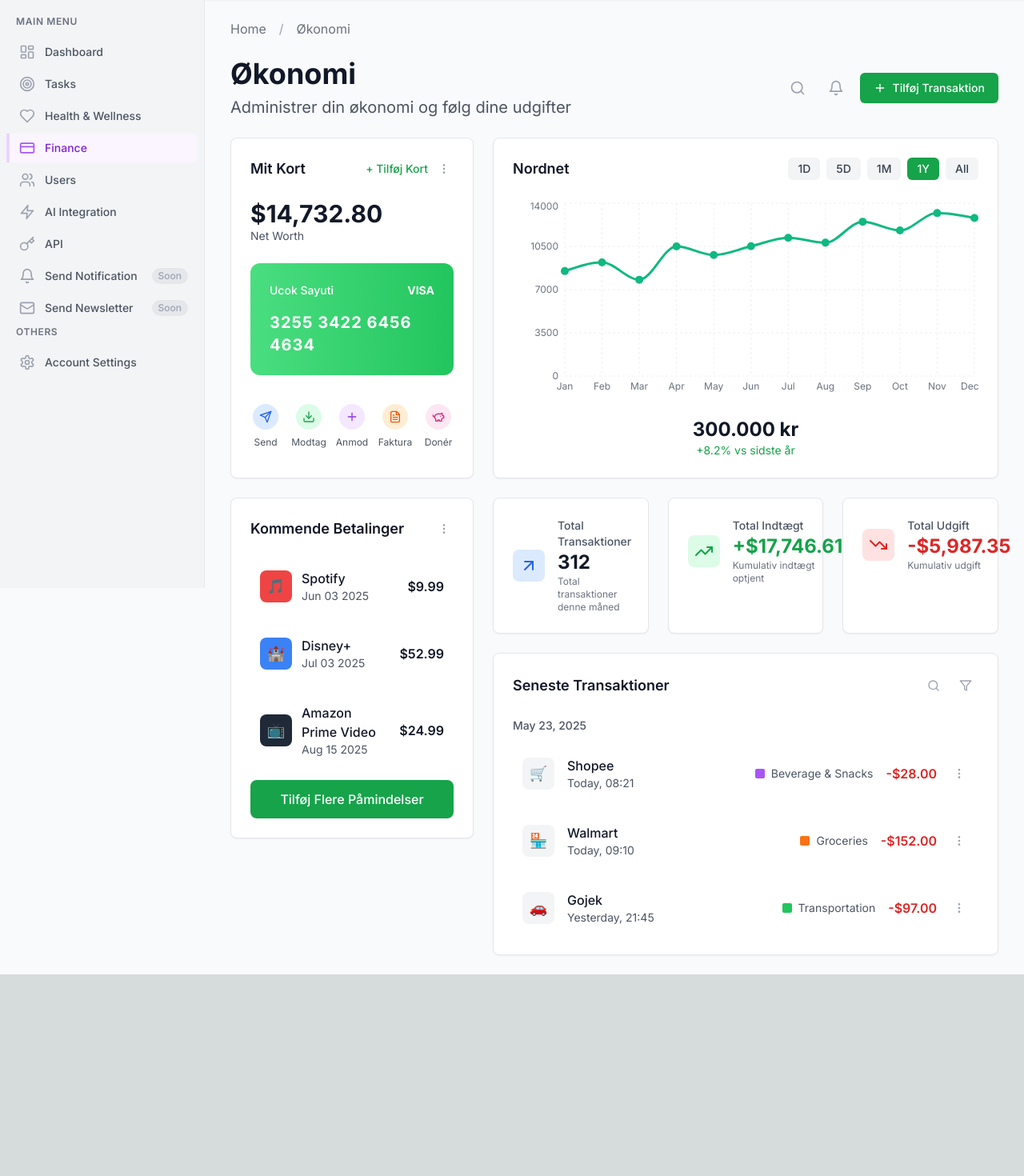
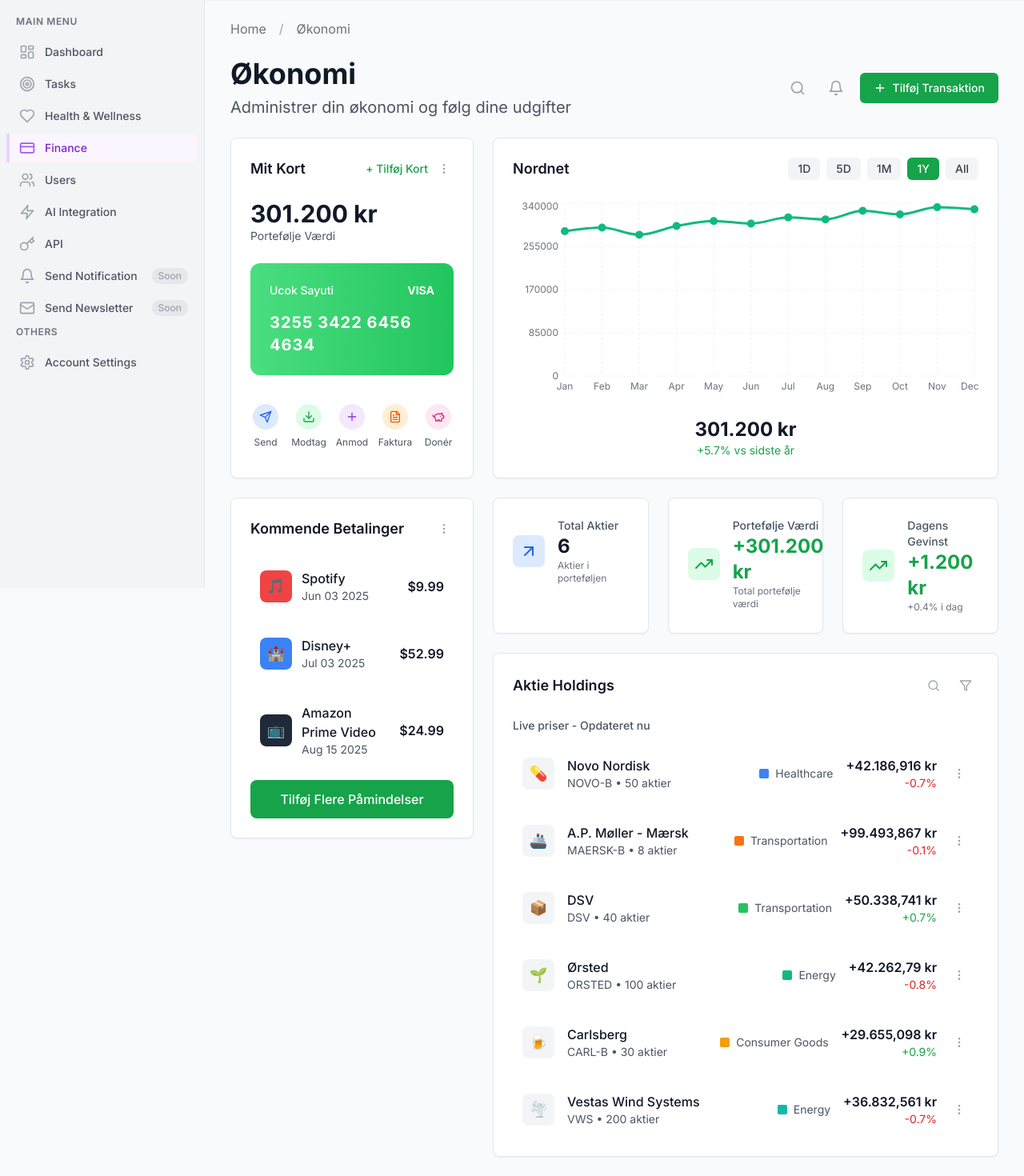
Before and after one commit to Revilo-1/Newdash, a Next.js app: page /finance in a window 1280 px wide. Shown: the part 65-1535 px from the top of the page at 80% size. Before the commit the page ends 1283 px from the top, so only its background shows below. Built offline with nearby package versions, Linux system fonts and the light colour scheme; no server answers; sample sign-in values are in the browser's storage.

Commit message:
implement mock Nordnet integration with Danish stocks and real-time simulation

```diff
--- a/src/components/finance/FinanceView.tsx
+++ b/src/components/finance/FinanceView.tsx
@@ -1,6 +1,6 @@
 'use client'
 
-import { useState } from 'react'
+import { useState, useEffect } from 'react'
 import {
   Search,
   Bell,
@@ -27,20 +27,20 @@
   mode: DashboardMode
 }
 
-// Sample data for expenses chart
-const expensesData = [
-  { month: 'Jan', amount: 8500 },
-  { month: 'Feb', amount: 9200 },
-  { month: 'Mar', amount: 7800 },
-  { month: 'Apr', amount: 10500 },
-  { month: 'May', amount: 9800 },
-  { month: 'Jun', amount: 10512 },
-  { month: 'Jul', amount: 11200 },
-  { month: 'Aug', amount: 10800 },
-  { month: 'Sep', amount: 12500 },
-  { month: 'Oct', amount: 11800 },
-  { month: 'Nov', amount: 13200 },
-  { month: 'Dec', amount: 12800 }
+// Mock Nordnet portfolio data
+const portfolioData = [
+  { month: 'Jan', amount: 285000 },
+  { month: 'Feb', amount: 292000 },
+  { month: 'Mar', amount: 278000 },
+  { month: 'Apr', amount: 295000 },
+  { month: 'May', amount: 305000 },
+  { month: 'Jun', amount: 300000 },
+  { month: 'Jul', amount: 312000 },
+  { month: 'Aug', amount: 308000 },
+  { month: 'Sep', amount: 325000 },
+  { month: 'Oct', amount: 318000 },
+  { month: 'Nov', amount: 332000 },
+  { month: 'Dec', amount: 328000 }
 ]
 
 // Sample upcoming payments
@@ -71,43 +71,115 @@
   }
 ]
 
-// Sample recent transactions
-const recentTransactions = [
+// Mock Danish stock holdings
+const stockHoldings = [
   {
     id: '1',
-    name: 'Shopee',
-    logo: '🛒',
-    time: 'Today, 08:21',
-    category: 'Beverage & Snacks',
-    categoryColor: 'bg-purple-500',
-    amount: '-$28.00',
-    type: 'expense'
+    name: 'Novo Nordisk',
+    symbol: 'NOVO-B',
+    logo: '💊',
+    time: 'Live',
+    category: 'Healthcare',
+    categoryColor: 'bg-blue-500',
+    amount: '+42.500 kr',
+    type: 'profit',
+    change: '+1.2%',
+    shares: '50 aktier'
   },
   {
     id: '2',
-    name: 'Walmart',
-    logo: '🏪',
-    time: 'Today, 09:10',
-    category: 'Groceries',
+    name: 'A.P. Møller - Mærsk',
+    symbol: 'MAERSK-B',
+    logo: '🚢',
+    time: 'Live',
+    category: 'Transportation',
     categoryColor: 'bg-orange-500',
-    amount: '-$152.00',
-    type: 'expense'
+    amount: '+99.600 kr',
+    type: 'profit',
+    change: '-1.4%',
+    shares: '8 aktier'
   },
   {
     id: '3',
-    name: 'Gojek',
-    logo: '🚗',
-    time: 'Yesterday, 21:45',
+    name: 'DSV',
+    symbol: 'DSV',
+    logo: '📦',
+    time: 'Live',
     category: 'Transportation',
     categoryColor: 'bg-green-500',
-    amount: '-$97.00',
-    type: 'expense'
+    amount: '+50.000 kr',
+    type: 'profit',
+    change: '+2.1%',
+    shares: '40 aktier'
+  },
+  {
+    id: '4',
+    name: 'Ørsted',
+    symbol: 'ORSTED',
+    logo: '🌱',
+    time: 'Live',
+    category: 'Energy',
+    categoryColor: 'bg-emerald-500',
+    amount: '+42.600 kr',
+    type: 'profit',
+    change: '-1.9%',
+    shares: '100 aktier'
+  },
+  {
+    id: '5',
+    name: 'Carlsberg',
+    symbol: 'CARL-B',
+    logo: '🍺',
+    time: 'Live',
+    category: 'Consumer Goods',
+    categoryColor: 'bg-amber-500',
+    amount: '+29.400 kr',
+    type: 'profit',
+    change: '+1.6%',
+    shares: '30 aktier'
+  },
+  {
+    id: '6',
+    name: 'Vestas Wind Systems',
+    symbol: 'VWS',
+    logo: '🌪️',
+    time: 'Live',
+    category: 'Energy',
+    categoryColor: 'bg-teal-500',
+    amount: '+37.100 kr',
+    type: 'profit',
+    change: '+1.8%',
+    shares: '200 aktier'
   }
 ]
 
 export default function FinanceView({ mode }: FinanceViewProps) {
   const { t } = useLanguage()
   const [selectedTimeframe, setSelectedTimeframe] = useState('1Y')
+  const [liveHoldings, setLiveHoldings] = useState(stockHoldings)
+
+  // Simulate real-time price updates
+  useEffect(() => {
+    const interval = setInterval(() => {
+      setLiveHoldings(prevHoldings =>
+        prevHoldings.map(holding => {
+          // Simulate small price changes
+          const change = (Math.random() - 0.5) * 0.02 // ±1% change
+          const currentValue = parseFloat(holding.amount.replace(/[^\d]/g, ''))
+          const newValue = Math.max(0, currentValue + (currentValue * change))
+          const newChange = change > 0 ? `+${(change * 100).toFixed(1)}%` : `${(change * 100).toFixed(1)}%`
+
+          return {
+            ...holding,
+            amount: `+${newValue.toLocaleString('da-DK')} kr`,
+            change: newChange
+          }
+        })
+      )
+    }, 5000) // Update every 5 seconds
+
+    return () => clearInterval(interval)
+  }, [])
 
   // Only show this page for private dashboard
   if (mode !== 'private') {
@@ -182,10 +254,10 @@
               </div>
             </div>
 
-            {/* Net Worth */}
+            {/* Portfolio Value */}
             <div className="mb-6">
-              <p className="text-3xl font-bold text-gray-900">$14,732.80</p>
-              <p className="text-sm text-gray-600">Net Worth</p>
+              <p className="text-3xl font-bold text-gray-900">301.200 kr</p>
+              <p className="text-sm text-gray-600">Portefølje Værdi</p>
             </div>
 
             {/* Virtual Card */}
@@ -291,7 +363,7 @@
 
             <div className="h-64">
               <ResponsiveContainer width="100%" height="100%">
-                <LineChart data={expensesData}>
+                <LineChart data={portfolioData}>
                   <CartesianGrid strokeDasharray="3 3" stroke="#f0f0f0" />
                   <XAxis
                     dataKey="month"
@@ -314,7 +386,7 @@
                       fontSize: '12px',
                       boxShadow: '0 4px 6px -1px rgba(0, 0, 0, 0.1)'
                     }}
-                    formatter={(value) => [`$${value.toLocaleString()}`, 'Udgifter']}
+                    formatter={(value) => [`${value.toLocaleString()} kr`, 'Portefølje Værdi']}
                   />
                   <Line
                     type="monotone"
@@ -329,8 +401,8 @@
             </div>
 
             <div className="mt-4 text-center">
-              <p className="text-2xl font-bold text-gray-900">300.000 kr</p>
-              <p className="text-sm text-green-600">+8.2% vs sidste år</p>
+              <p className="text-2xl font-bold text-gray-900">301.200 kr</p>
+              <p className="text-sm text-green-600">+5.7% vs sidste år</p>
             </div>
           </div>
 
@@ -342,9 +414,9 @@
                   <ArrowUpRight className="h-6 w-6 text-blue-600" />
                 </div>
                 <div className="ml-4">
-                  <p className="text-sm font-medium text-gray-600">Total Transaktioner</p>
-                  <p className="text-2xl font-bold text-gray-900">312</p>
-                  <p className="text-xs text-gray-500">Total transaktioner denne måned</p>
+                  <p className="text-sm font-medium text-gray-600">Total Aktier</p>
+                  <p className="text-2xl font-bold text-gray-900">6</p>
+                  <p className="text-xs text-gray-500">Aktier i porteføljen</p>
                 </div>
               </div>
             </div>
@@ -355,31 +427,31 @@
                   <TrendingUp className="h-6 w-6 text-green-600" />
                 </div>
                 <div className="ml-4">
-                  <p className="text-sm font-medium text-gray-600">Total Indtægt</p>
-                  <p className="text-2xl font-bold text-green-600">+$17,746.61</p>
-                  <p className="text-xs text-gray-500">Kumulativ indtægt optjent</p>
+                  <p className="text-sm font-medium text-gray-600">Portefølje Værdi</p>
+                  <p className="text-2xl font-bold text-green-600">+301.200 kr</p>
+                  <p className="text-xs text-gray-500">Total portefølje værdi</p>
                 </div>
               </div>
             </div>
 
             <div className="bg-white rounded-lg shadow-sm border border-gray-200 p-6">
               <div className="flex items-center">
-                <div className="p-2 bg-red-100 rounded-lg">
-                  <TrendingDown className="h-6 w-6 text-red-600" />
+                <div className="p-2 bg-green-100 rounded-lg">
+                  <TrendingUp className="h-6 w-6 text-green-600" />
                 </div>
                 <div className="ml-4">
-                  <p className="text-sm font-medium text-gray-600">Total Udgift</p>
-                  <p className="text-2xl font-bold text-red-600">-$5,987.35</p>
-                  <p className="text-xs text-gray-500">Kumulativ udgift</p>
+                  <p className="text-sm font-medium text-gray-600">Dagens Gevinst</p>
+                  <p className="text-2xl font-bold text-green-600">+1.200 kr</p>
+                  <p className="text-xs text-gray-500">+0.4% i dag</p>
                 </div>
               </div>
             </div>
           </div>
 
-          {/* Recent Transactions */}
+          {/* Stock Holdings */}
           <div className="bg-white rounded-lg shadow-sm border border-gray-200 p-6">
             <div className="flex items-center justify-between mb-6">
-              <h2 className="text-lg font-semibold text-gray-900">Seneste Transaktioner</h2>
+              <h2 className="text-lg font-semibold text-gray-900">Aktie Holdings</h2>
               <div className="flex items-center space-x-2">
                 <button className="p-2 text-gray-400 hover:text-gray-600">
                   <Search className="h-4 w-4" />
@@ -391,26 +463,27 @@
             </div>
 
             <div className="mb-4">
-              <p className="text-sm font-medium text-gray-600">May 23, 2025</p>
+              <p className="text-sm font-medium text-gray-600">Live priser - Opdateret nu</p>
             </div>
 
             <div className="space-y-4">
-              {recentTransactions.map((transaction) => (
-                <div key={transaction.id} className="flex items-center space-x-4 p-3 hover:bg-gray-50 rounded-lg transition-colors">
+              {liveHoldings.map((holding) => (
+                <div key={holding.id} className="flex items-center space-x-4 p-3 hover:bg-gray-50 rounded-lg transition-colors">
                   <div className="w-10 h-10 bg-gray-100 rounded-lg flex items-center justify-center text-lg">
-                    {transaction.logo}
+                    {holding.logo}
                   </div>
                   <div className="flex-1">
-                    <p className="font-medium text-gray-900">{transaction.name}</p>
-                    <p className="text-sm text-gray-600">{transaction.time}</p>
+                    <p className="font-medium text-gray-900">{holding.name}</p>
+                    <p className="text-sm text-gray-600">{holding.symbol} • {holding.shares}</p>
                   </div>
                   <div className="flex items-center space-x-2">
-                    <div className={`w-3 h-3 ${transaction.categoryColor} rounded-sm`}></div>
-                    <span className="text-sm text-gray-600">{transaction.category}</span>
+                    <div className={`w-3 h-3 ${holding.categoryColor} rounded-sm`}></div>
+                    <span className="text-sm text-gray-600">{holding.category}</span>
                   </div>
                   <div className="text-right">
-                    <p className={`font-semibold ${transaction.type === 'expense' ? 'text-red-600' : 'text-green-600'}`}>
-                      {transaction.amount}
+                    <p className="font-semibold text-gray-900">{holding.amount}</p>
+                    <p className={`text-sm ${holding.change.startsWith('+') ? 'text-green-600' : 'text-red-600'}`}>
+                      {holding.change}
                     </p>
                   </div>
                   <button className="p-1 text-gray-400 hover:text-gray-600">
```
